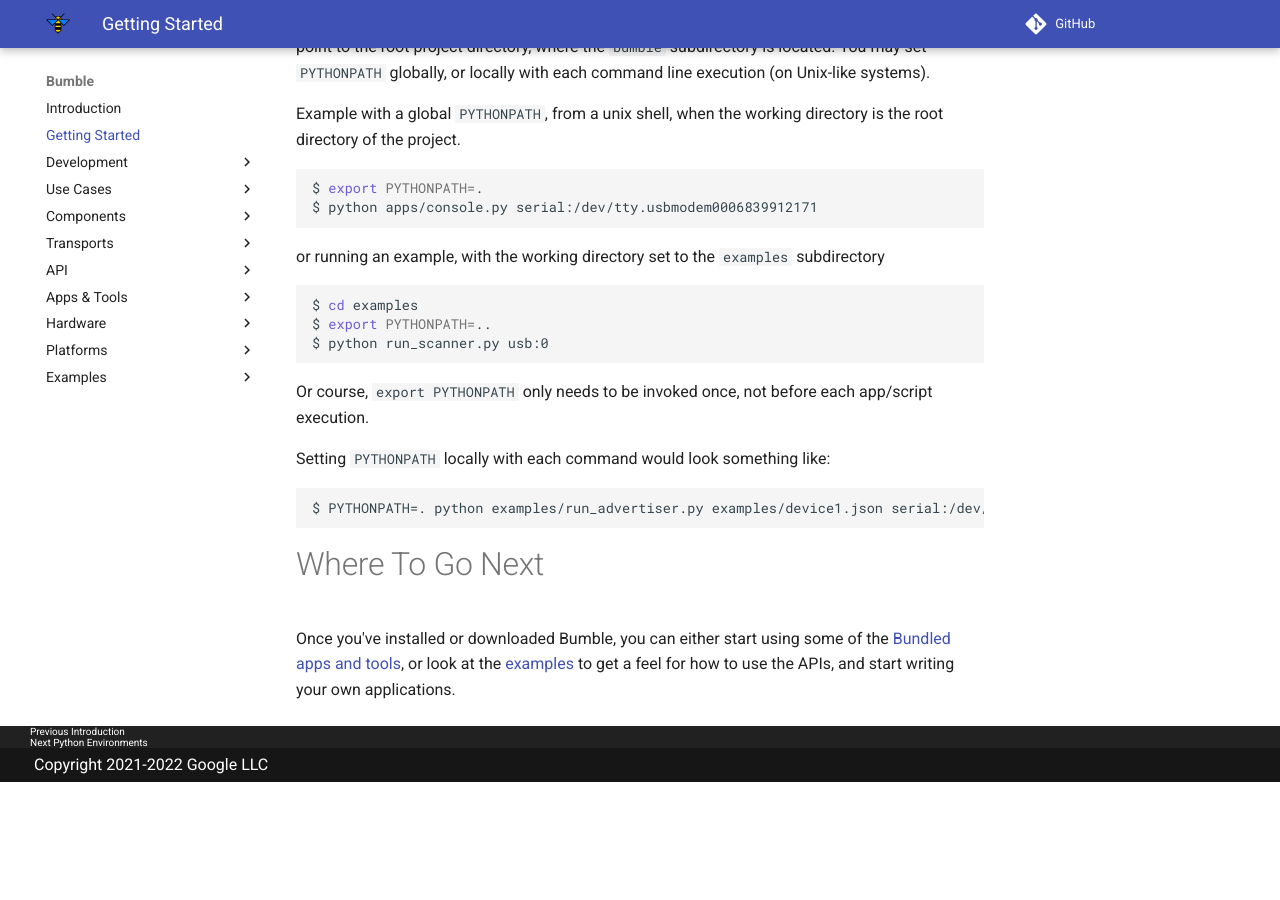
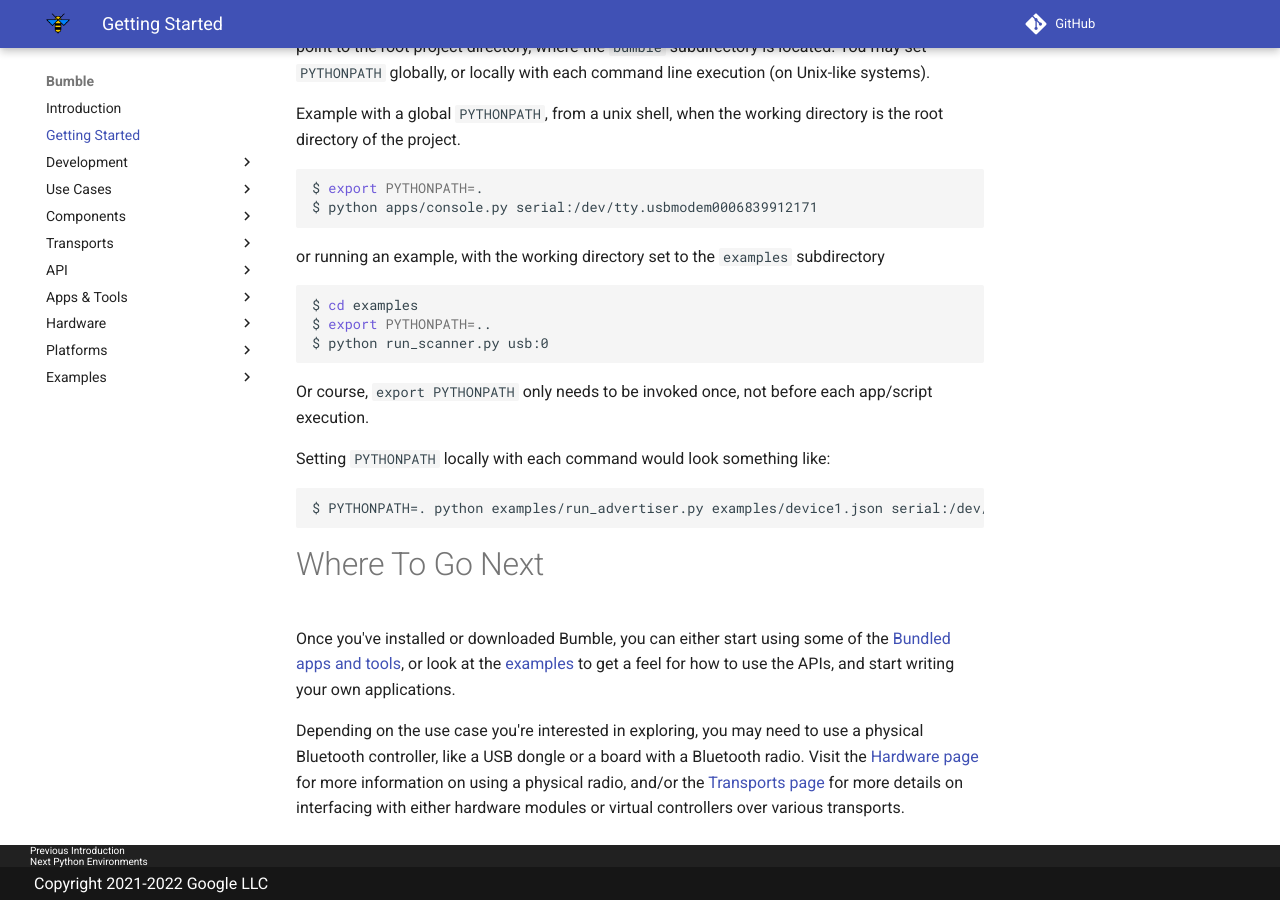
Before and after one commit to google/bumble, an MkDocs documentation site: the page built from docs/mkdocs/src/getting_started.md, in a window 1280 px wide and 900 px high, scrolled down 1902 px. Built offline with MkDocs 1.6.1 and Material for MkDocs 9.7.7, drawn with Linux system fonts in a browser that asks for light colours; comment, search, counter and statistics services are not loaded; before the commit the page ends 2684 px from its top, so only the background shows below that.

Commit message:
Update getting_started.md

```diff
--- a/docs/mkdocs/src/getting_started.md
+++ b/docs/mkdocs/src/getting_started.md
@@ -99,3 +99,8 @@ $ PYTHONPATH=. python examples/run_advertiser.py examples/device1.json serial:/d
 Once you've installed or downloaded Bumble, you can either start using some of the
 [Bundled apps and tools](apps_and_tools/index.md), or look at the [examples](examples/index.md)
 to get a feel for how to use the APIs, and start writing your own applications.
+
+Depending on the use case you're interested in exploring, you may need to use a physical Bluetooth
+controller, like a USB dongle or a board with a Bluetooth radio. Visit the [Hardware page](hardware/index.md)
+for more information on using a physical radio, and/or the [Transports page](transports/index.md) for more
+details on interfacing with either hardware modules or virtual controllers over various transports.
```
